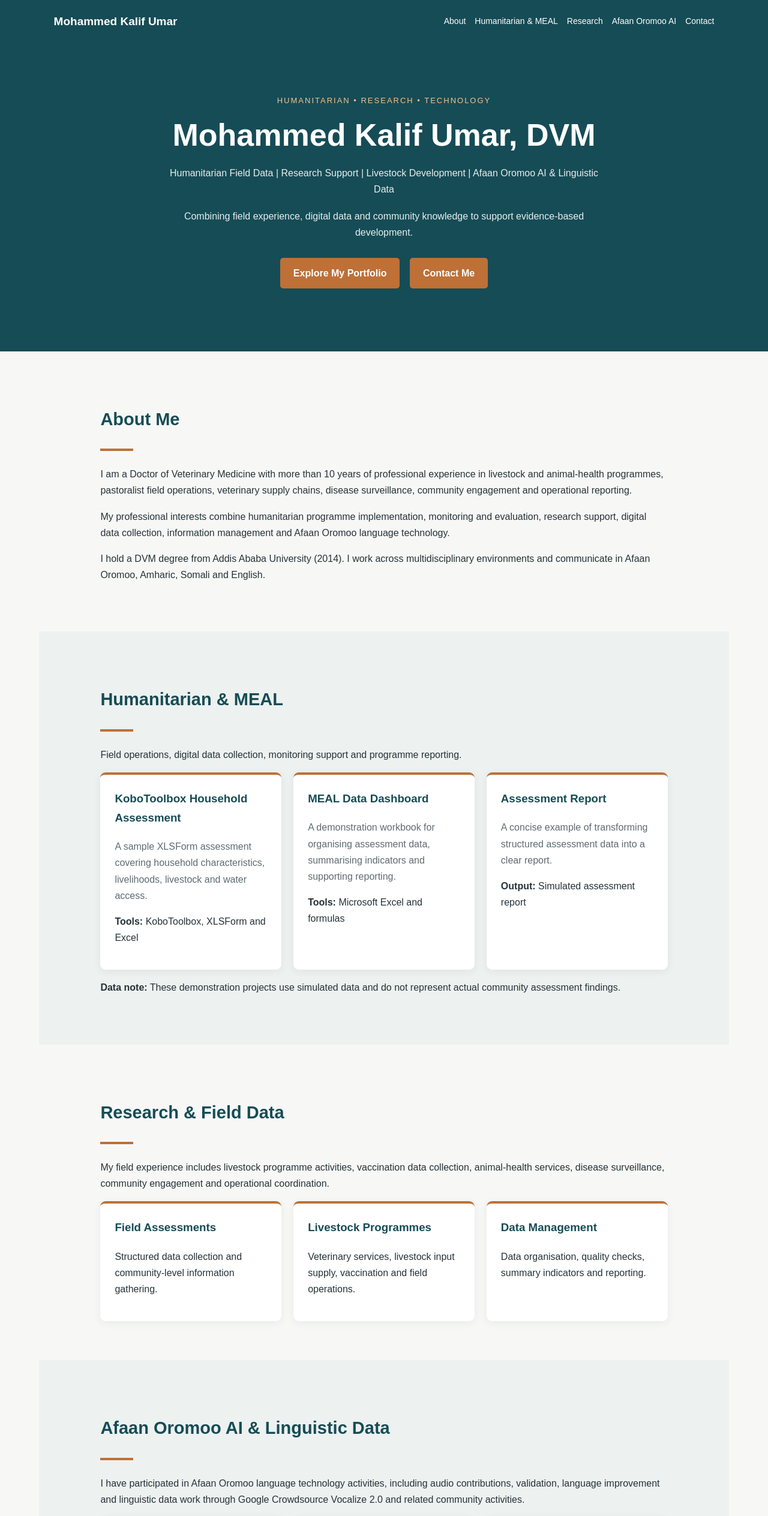
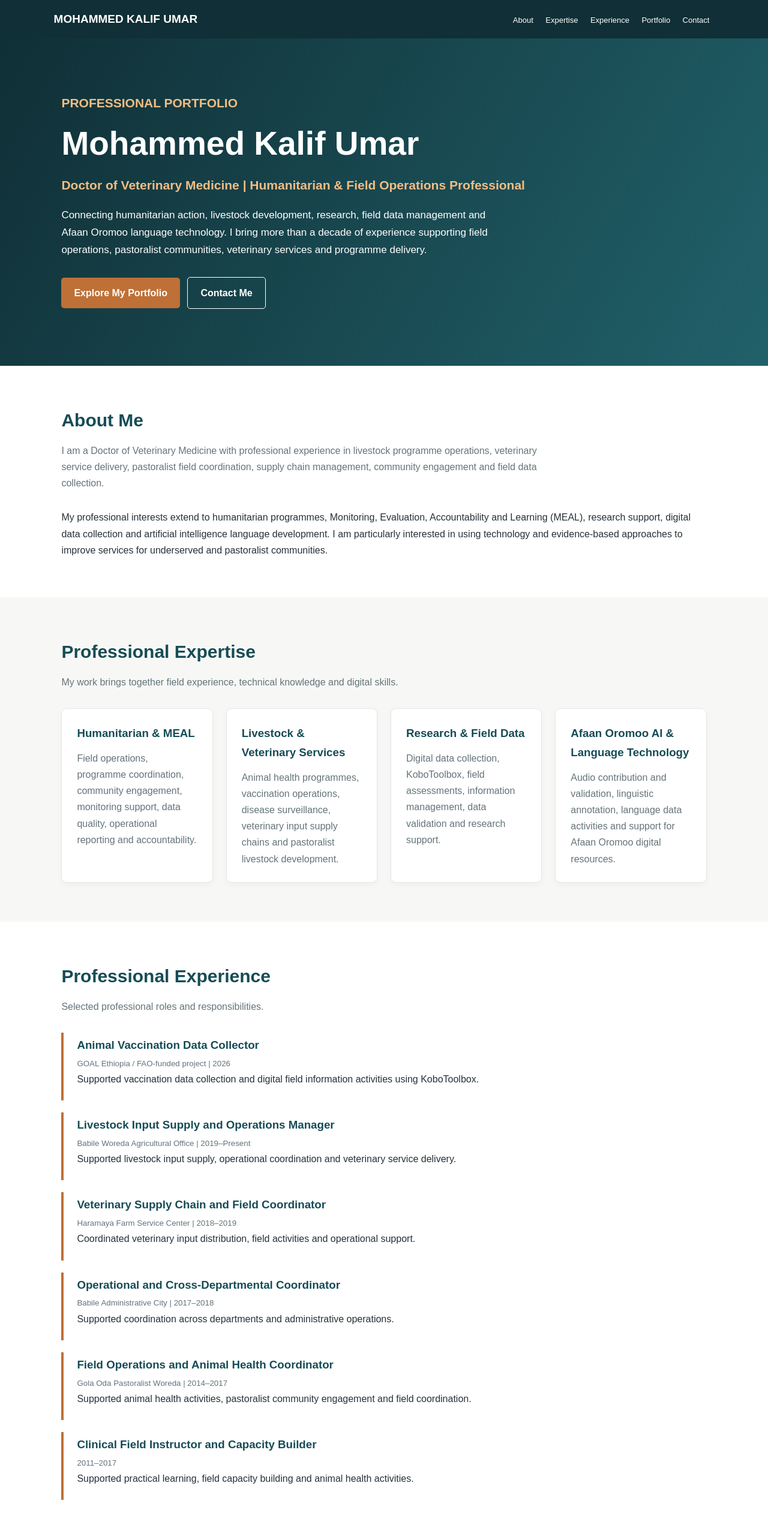
Before and after one commit to mamekalif/mamekalif.github.io, a plain HTML site: page index.html in a window 1280 px wide. Shown: the top 2528 px of the page at 60% size. Drawn offline with Linux system fonts and the light colour scheme.

Commit message:
Update index.html

```diff
--- a/index.html
+++ b/index.html
@@ -4,180 +4,482 @@
 <head>
 <meta charset="UTF-8">
 <meta name="viewport" content="width=device-width, initial-scale=1.0">
-<meta name="description" content="Professional portfolio of Mohammed Kalif Umar — Humanitarian Field Data, Research, Livestock Development and Afaan Oromoo AI.">
+<meta name="description" content="Professional portfolio of Mohammed Kalif Umar — Humanitarian Programmes, Livestock Operations, MEAL, Research, Field Data and Afaan Oromoo AI.">
 <title>Mohammed Kalif Umar | Professional Portfolio</title>
+
 <style>
 :root {
-  --teal:#164C56;
-  --amber:#BE7037;
-  --cream:#F7F8F6;
-  --ink:#263238;
+  --teal: #164c56;
+  --dark: #102f36;
+  --amber: #be7037;
+  --light: #f7f8f6;
+  --white: #ffffff;
+  --text: #263238;
+  --muted: #64747a;
+  --border: #e1e8e6;
 }
-* {box-sizing:border-box;scroll-behavior:smooth}
+
+* {
+  margin: 0;
+  padding: 0;
+  box-sizing: border-box;
+  scroll-behavior: smooth;
+}
+
 body {
-  margin:0;font-family:Arial,sans-serif;
-  background:var(--cream);color:var(--ink);line-height:1.7;
+  font-family: Arial, Helvetica, sans-serif;
+  background: var(--light);
+  color: var(--text);
+  line-height: 1.7;
 }
+
 header {
-  background:var(--teal);color:white;padding:20px 7%;
-  display:flex;justify-content:space-between;align-items:center;
-  flex-wrap:wrap;gap:12px;
+  background: var(--dark);
+  color: white;
+  padding: 16px 7%;
+  position: sticky;
+  top: 0;
+  z-index: 100;
 }
-header strong {font-size:19px}
-nav {display:flex;flex-wrap:wrap;gap:15px}
-nav a {color:white;text-decoration:none;font-size:14px}
+
+nav {
+  display: flex;
+  justify-content: space-between;
+  align-items: center;
+  flex-wrap: wrap;
+  gap: 12px;
+}
+
+.logo {
+  font-size: 19px;
+  font-weight: bold;
+}
+
+nav a {
+  color: white;
+  text-decoration: none;
+  margin: 5px 8px;
+  font-size: 13px;
+}
+
+nav a:hover {
+  color: #f2bd85;
+}
+
 .hero {
-  background:var(--teal);color:white;text-align:center;
-  padding:85px 8% 95px;
+  background: linear-gradient(120deg, #102f36, #21616a);
+  color: white;
+  padding: 90px 8%;
 }
-.hero .tag {color:#F4C18E;letter-spacing:2px;font-size:13px}
-.hero h1 {font-size:clamp(32px,6vw,52px);line-height:1.2;margin:15px auto}
-.hero p {max-width:750px;margin:18px auto;color:#E7EEEE}
+
+.hero-content {
+  max-width: 850px;
+}
+
+.hero h1 {
+  font-size: clamp(34px, 6vw, 55px);
+  line-height: 1.15;
+  margin-bottom: 20px;
+}
+
+.hero h2 {
+  color: #f2bd85;
+  font-size: 21px;
+  margin-bottom: 18px;
+}
+
+.hero p {
+  font-size: 17px;
+  max-width: 720px;
+  margin-bottom: 25px;
+}
+
 .btn {
-  display:inline-block;background:var(--amber);color:white;
-  padding:12px 22px;border-radius:5px;text-decoration:none;
-  margin:10px 6px;font-weight:bold;
+  display: inline-block;
+  background: var(--amber);
+  color: white;
+  padding: 12px 21px;
+  border-radius: 5px;
+  text-decoration: none;
+  font-weight: bold;
+  margin: 5px 8px 5px 0;
 }
-section {padding:65px 8%;max-width:1150px;margin:auto}
-h2 {color:var(--teal);font-size:29px}
-.line {width:55px;height:4px;background:var(--amber);margin:12px 0 25px}
-.cards {display:grid;grid-template-columns:repeat(auto-fit,minmax(230px,1fr));gap:20px}
+
+.btn:hover {
+  background: #a95d2a;
+}
+
+.btn-outline {
+  background: transparent;
+  border: 1px solid white;
+}
+
+section {
+  padding: 65px 8%;
+  scroll-margin-top: 75px;
+}
+
+.section-title {
+  color: var(--teal);
+  font-size: 30px;
+  margin-bottom: 12px;
+}
+
+.section-intro {
+  color: var(--muted);
+  max-width: 800px;
+  margin-bottom: 30px;
+}
+
+.about {
+  background: white;
+}
+
+.grid {
+  display: grid;
+  grid-template-columns: repeat(auto-fit, minmax(240px, 1fr));
+  gap: 22px;
+}
+
 .card {
-  background:white;padding:24px;border-radius:9px;
-  border-top:4px solid var(--amber);
-  box-shadow:0 3px 14px #26323812;
+  background: white;
+  border: 1px solid var(--border);
+  border-radius: 9px;
+  padding: 25px;
+  box-shadow: 0 4px 12px rgba(0,0,0,.035);
 }
-.card h3 {color:var(--teal);margin-top:0}
-.muted {color:#5E6B70}
-.skills {display:flex;flex-wrap:wrap;gap:10px}
-.skills span {
-  background:#E4ECEB;color:var(--teal);padding:8px 13px;
-  border-radius:20px;font-size:14px
+
+.card h3 {
+  color: var(--teal);
+  margin-bottom: 12px;
 }
-.alt {background:#EDF1EF}
-footer {background:var(--teal);color:white;text-align:center;padding:30px 15px}
-footer a {color:#F4C18E}
-@media(max-width:600px) {
-  header {display:block}
-  nav {margin-top:12px;gap:10px}
-  section {padding:45px 6%}
+
+.card p {
+  color: var(--muted);
+}
+
+.skills {
+  background: #eef3f1;
+}
+
+.skill {
+  display: inline-block;
+  background: white;
+  border: 1px solid var(--border);
+  padding: 8px 13px;
+  border-radius: 20px;
+  margin: 5px;
+  font-size: 14px;
+}
+
+.experience {
+  background: white;
+}
+
+.job {
+  border-left: 4px solid var(--amber);
+  padding: 5px 0 22px 22px;
+  margin-bottom: 20px;
+}
+
+.job h3 {
+  color: var(--teal);
+}
+
+.job small {
+  color: var(--muted);
+}
+
+.downloads {
+  background: #eef3f1;
+}
+
+.download-card {
+  background: white;
+  padding: 22px;
+  border-radius: 8px;
+  border: 1px solid var(--border);
+  margin-bottom: 20px;
+}
+
+.download-card h3 {
+  color: var(--teal);
+  margin-bottom: 10px;
+}
+
+.download-card ul {
+  padding-left: 20px;
+}
+
+.download-card li {
+  margin: 9px 0;
+}
+
+.download-card a {
+  color: #176b79;
+  text-decoration: none;
+  font-weight: bold;
+}
+
+.download-card a:hover {
+  text-decoration: underline;
+}
+
+.contact {
+  background: var(--dark);
+  color: white;
+}
+
+.contact .section-title {
+  color: white;
+}
+
+.contact a {
+  color: #f2bd85;
+  text-decoration: none;
+}
+
+footer {
+  background: #0b2228;
+  color: #cbd5d6;
+  text-align: center;
+  padding: 22px;
+  font-size: 13px;
+}
+
+@media (max-width: 650px) {
+  header {
+    position: relative;
+  }
+
+  nav {
+    justify-content: center;
+  }
+
+  nav div:last-child {
+    text-align: center;
+  }
+
+  .hero {
+    padding: 65px 7%;
+  }
+
+  section {
+    padding: 48px 7%;
+  }
 }
 </style>
 </head>
+
 <body>
 
 <header>
-  <strong>Mohammed Kalif Umar</strong>
 <nav>
+  <div class="logo">MOHAMMED KALIF UMAR</div>
+  <div>
     <a href="#about">About</a>
-    <a href="#humanitarian">Humanitarian & MEAL</a>
-    <a href="#research">Research</a>
-    <a href="#ai">Afaan Oromoo AI</a>
+    <a href="#expertise">Expertise</a>
+    <a href="#experience">Experience</a>
+    <a href="#portfolio">Portfolio</a>
     <a href="#contact">Contact</a>
+  </div>
 </nav>
 </header>
 
 <div class="hero">
-  <div class="tag">HUMANITARIAN • RESEARCH • TECHNOLOGY</div>
-  <h1>Mohammed Kalif Umar, DVM</h1>
-  <p>Humanitarian Field Data | Research Support | Livestock Development | Afaan Oromoo AI & Linguistic Data</p>
-  <p>Combining field experience, digital data and community knowledge to support evidence-based development.</p>
-  <a class="btn" href="#about">Explore My Portfolio</a>
-  <a class="btn" href="#contact">Contact Me</a>
+<div class="hero-content">
+  <h2>PROFESSIONAL PORTFOLIO</h2>
+  <h1>Mohammed Kalif Umar</h1>
+  <h2>Doctor of Veterinary Medicine | Humanitarian & Field Operations Professional</h2>
+  <p>
+    Connecting humanitarian action, livestock development, research,
+    field data management and Afaan Oromoo language technology.
+    I bring more than a decade of experience supporting field operations,
+    pastoralist communities, veterinary services and programme delivery.
+  </p>
+  <a href="#portfolio" class="btn">Explore My Portfolio</a>
+  <a href="#contact" class="btn btn-outline">Contact Me</a>
+</div>
 </div>
 
-<section id="about">
-  <h2>About Me</h2><div class="line"></div>
-  <p>I am a Doctor of Veterinary Medicine with more than 10 years of professional experience in livestock and animal-health programmes, pastoralist field operations, veterinary supply chains, disease surveillance, community engagement and operational reporting.</p>
-  <p>My professional interests combine humanitarian programme implementation, monitoring and evaluation, research support, digital data collection, information management and Afaan Oromoo language technology.</p>
-  <p>I hold a DVM degree from Addis Ababa University (2014). I work across multidisciplinary environments and communicate in Afaan Oromoo, Amharic, Somali and English.</p>
+<section class="about" id="about">
+<h2 class="section-title">About Me</h2>
+<p class="section-intro">
+I am a Doctor of Veterinary Medicine with professional experience
+in livestock programme operations, veterinary service delivery,
+pastoralist field coordination, supply chain management,
+community engagement and field data collection.
+</p>
+<p>
+My professional interests extend to humanitarian programmes,
+Monitoring, Evaluation, Accountability and Learning (MEAL),
+research support, digital data collection and artificial intelligence
+language development. I am particularly interested in using
+technology and evidence-based approaches to improve services
+for underserved and pastoralist communities.
+</p>
 </section>
 
-<section class="alt" id="humanitarian">
-  <h2>Humanitarian & MEAL</h2><div class="line"></div>
-  <p>Field operations, digital data collection, monitoring support and programme reporting.</p>
-  <div class="cards">
+<section id="expertise">
+<h2 class="section-title">Professional Expertise</h2>
+<p class="section-intro">My work brings together field experience, technical knowledge and digital skills.</p>
+
+<div class="grid">
 <div class="card">
-      <h3>KoboToolbox Household Assessment</h3>
-      <p class="muted">A sample XLSForm assessment covering household characteristics, livelihoods, livestock and water access.</p>
-      <p><strong>Tools:</strong> KoboToolbox, XLSForm and Excel</p>
+<h3>Humanitarian & MEAL</h3>
+<p>Field operations, programme coordination, community engagement,
+monitoring support, data quality, operational reporting and accountability.</p>
 </div>
+
 <div class="card">
-      <h3>MEAL Data Dashboard</h3>
-      <p class="muted">A demonstration workbook for organising assessment data, summarising indicators and supporting reporting.</p>
-      <p><strong>Tools:</strong> Microsoft Excel and formulas</p>
+<h3>Livestock & Veterinary Services</h3>
+<p>Animal health programmes, vaccination operations, disease surveillance,
+veterinary input supply chains and pastoralist livestock development.</p>
 </div>
+
 <div class="card">
-      <h3>Assessment Report</h3>
-      <p class="muted">A concise example of transforming structured assessment data into a clear report.</p>
-      <p><strong>Output:</strong> Simulated assessment report</p>
+<h3>Research & Field Data</h3>
+<p>Digital data collection, KoboToolbox, field assessments,
+information management, data validation and research support.</p>
 </div>
-  </div>
-  <p><strong>Data note:</strong> These demonstration projects use simulated data and do not represent actual community assessment findings.</p>
-</section>
 
-<section id="research">
-  <h2>Research & Field Data</h2><div class="line"></div>
-  <p>My field experience includes livestock programme activities, vaccination data collection, animal-health services, disease surveillance, community engagement and operational coordination.</p>
-  <div class="cards">
 <div class="card">
-      <h3>Field Assessments</h3>
-      <p>Structured data collection and community-level information gathering.</p>
-    </div>
-    <div class="card">
-      <h3>Livestock Programmes</h3>
-      <p>Veterinary services, livestock input supply, vaccination and field operations.</p>
-    </div>
-    <div class="card">
-      <h3>Data Management</h3>
-      <p>Data organisation, quality checks, summary indicators and reporting.</p>
+<h3>Afaan Oromoo AI & Language Technology</h3>
+<p>Audio contribution and validation, linguistic annotation,
+language data activities and support for Afaan Oromoo digital resources.</p>
 </div>
 </div>
 </section>
 
-<section class="alt" id="ai">
-  <h2>Afaan Oromoo AI & Linguistic Data</h2><div class="line"></div>
-  <p>I have participated in Afaan Oromoo language technology activities, including audio contributions, validation, language improvement and linguistic data work through Google Crowdsource Vocalize 2.0 and related community activities.</p>
-  <div class="cards">
-    <div class="card">
-      <h3>Language Data</h3>
-      <p>Afaan Oromoo language contributions and linguistic data quality activities.</p>
+<section class="experience" id="experience">
+<h2 class="section-title">Professional Experience</h2>
+<p class="section-intro">Selected professional roles and responsibilities.</p>
+
+<div class="job">
+<h3>Animal Vaccination Data Collector</h3>
+<small>GOAL Ethiopia / FAO-funded project | 2026</small>
+<p>Supported vaccination data collection and digital field information activities using KoboToolbox.</p>
 </div>
-    <div class="card">
-      <h3>Audio Validation</h3>
-      <p>Experience with audio contribution and validation activities.</p>
+
+<div class="job">
+<h3>Livestock Input Supply and Operations Manager</h3>
+<small>Babile Woreda Agricultural Office | 2019–Present</small>
+<p>Supported livestock input supply, operational coordination and veterinary service delivery.</p>
 </div>
-    <div class="card">
-      <h3>Annotation Demonstrations</h3>
-      <p>Sample synthetic annotation examples prepared to demonstrate possible language-data workflows.</p>
+
+<div class="job">
+<h3>Veterinary Supply Chain and Field Coordinator</h3>
+<small>Haramaya Farm Service Center | 2018–2019</small>
+<p>Coordinated veterinary input distribution, field activities and operational support.</p>
 </div>
+
+<div class="job">
+<h3>Operational and Cross-Departmental Coordinator</h3>
+<small>Babile Administrative City | 2017–2018</small>
+<p>Supported coordination across departments and administrative operations.</p>
 </div>
-  <p><strong>Note:</strong> Synthetic examples are demonstrations, not official project data or client work.</p>
+
+<div class="job">
+<h3>Field Operations and Animal Health Coordinator</h3>
+<small>Gola Oda Pastoralist Woreda | 2014–2017</small>
+<p>Supported animal health activities, pastoralist community engagement and field coordination.</p>
+</div>
+
+<div class="job">
+<h3>Clinical Field Instructor and Capacity Builder</h3>
+<small>2011–2017</small>
+<p>Supported practical learning, field capacity building and animal health activities.</p>
+</div>
 </section>
 
-<section>
-  <h2>Skills & Languages</h2><div class="line"></div>
-  <div class="skills">
-    <span>KoboToolbox</span><span>Excel</span><span>Field Data Collection</span>
-    <span>MEAL Support</span><span>Information Management</span>
-    <span>Livestock Development</span><span>Animal Health</span>
-    <span>Research Support</span><span>Community Engagement</span>
-    <span>Afaan Oromoo</span><span>Data Quality</span>
+<section class="skills" id="skills">
+<h2 class="section-title">Technical Skills & Languages</h2>
+
+<h3>Technical Skills</h3>
+<div>
+<span class="skill">KoboToolbox</span>
+<span class="skill">Digital Data Collection</span>
+<span class="skill">MEAL Support</span>
+<span class="skill">Field Coordination</span>
+<span class="skill">Data Quality</span>
+<span class="skill">Operational Reporting</span>
+<span class="skill">Livestock Programmes</span>
+<span class="skill">Veterinary Supply Chains</span>
+<span class="skill">Disease Surveillance</span>
+<span class="skill">Research Support</span>
+<span class="skill">AI Linguistic Annotation</span>
+<span class="skill">Information Management</span>
 </div>
-  <p><strong>Languages:</strong> Afaan Oromoo (Native), Amharic (Fluent), Somali (Fluent), English (Professional).</p>
+
+<br><br>
+<h3>Languages</h3>
+<div>
+<span class="skill">Afaan Oromoo — Native</span>
+<span class="skill">Amharic — Fluent</span>
+<span class="skill">Somali — Fluent</span>
+<span class="skill">English — Professional</span>
+</div>
 </section>
 
-<section class="alt" id="contact">
-  <h2>Contact & Collaboration</h2><div class="line"></div>
-  <p>I welcome opportunities in humanitarian programmes, field research, MEAL, livestock development, digital data collection and Afaan Oromoo language technology.</p>
+<section id="education">
+<h2 class="section-title">Education</h2>
+<div class="card">
+<h3>Doctor of Veterinary Medicine (DVM)</h3>
+<p>Addis Ababa University, Ethiopia | 2014</p>
+</div>
+</section>
+
+<section class="downloads" id="portfolio">
+<h2 class="section-title">CVs & Project Portfolio</h2>
+<p class="section-intro">
+Explore and download selected professional CVs, technical tools
+and portfolio documents.
+</p>
+
+<div class="download-card">
+<h3>Professional CVs</h3>
+<ul>
+<li><a href="CVs/Mohammed_Kalif_Umar_Humanitarian_MEAL_CV.pdf" target="_blank">Humanitarian & MEAL CV (PDF)</a></li>
+<li><a href="CVs/Mohammed_Kalif_Umar_Research_Field_Data_CV.pdf" target="_blank">Research & Field Data CV (PDF)</a></li>
+<li><a href="CVs/Mohammed_Kalif_Umar_AI_Linguistic_Data_CV.pdf" target="_blank">Afaan Oromoo AI & Linguistic Data CV (PDF)</a></li>
+</ul>
+</div>
+
+<div class="download-card">
+<h3>Humanitarian & MEAL Projects</h3>
+<ul>
+<li><a href="Humanitarian_MEAL/Babile_Household_Assessment_XLSForm_v2.xlsx">KoboToolbox Household Assessment XLSForm</a></li>
+<li><a href="Humanitarian_MEAL/Babile_MEAL_Data_Management_Dashboard_v2.xlsx">MEAL Data Management Dashboard</a></li>
+<li><a href="Humanitarian_MEAL/Babile_MEAL_Simulated_Assessment_Report_Concise.pdf">Simulated Assessment Report (PDF)</a></li>
+<li><a href="Humanitarian_MEAL/Kobo_XLSForm_Deployment_and_Testing_Guide.pdf">KoboToolbox Deployment & Testing Guide (PDF)</a></li>
+</ul>
+<p><small>Note: The assessment report and example data are simulated demonstration materials, not actual programme findings.</small></p>
+</div>
+
+<div class="download-card">
+<h3>Afaan Oromoo AI & Linguistic Data</h3>
+<ul>
+<li><a href="Afaan_Oromoo_AI/Afaan_Oromoo_AI_Annotation_Portfolio.pdf">Afaan Oromoo AI Annotation Portfolio (PDF)</a></li>
+<li><a href="Afaan_Oromoo_AI/Afaan_Oromoo_AI_Annotation_Portfolio_25_Synthetic_Examples.xlsx">25 Synthetic Annotation Examples (Excel)</a></li>
+</ul>
+<p><small>Note: The examples are synthetic demonstrations, not real client or production datasets.</small></p>
+</div>
+</section>
+
+<section class="contact" id="contact">
+<h2 class="section-title">Contact Me</h2>
+<p>I welcome opportunities in humanitarian programmes, livestock development,
+MEAL, research, field data collection and Afaan Oromoo language technology.</p>
+<br>
 <p><strong>Email:</strong> <a href="mailto:mamekalif@gmail.com">mamekalif@gmail.com</a></p>
-  <p><strong>WhatsApp:</strong> <a href="https://wa.me/251913830630">+251 913 830 630</a></p>
-  <p><strong>Location:</strong> Oromia, Ethiopia</p>
+<p><strong>WhatsApp:</strong> <a href="https://wa.me/251913830630" target="_blank">+251 913 830 630</a></p>
+<p><strong>GitHub:</strong> <a href="https://github.com/mamekalif" target="_blank">github.com/mamekalif</a></p>
 </section>
 
 <footer>
 <p>© 2026 Mohammed Kalif Umar | Professional Portfolio</p>
-  <p>Humanitarian • Research • Technology</p>
+<p>Humanitarian Action • Research • Livestock Development • Language Technology</p>
 </footer>
+
 </body>
 </html>
```
Lines whose indentation alone changed are shown as unchanged.
